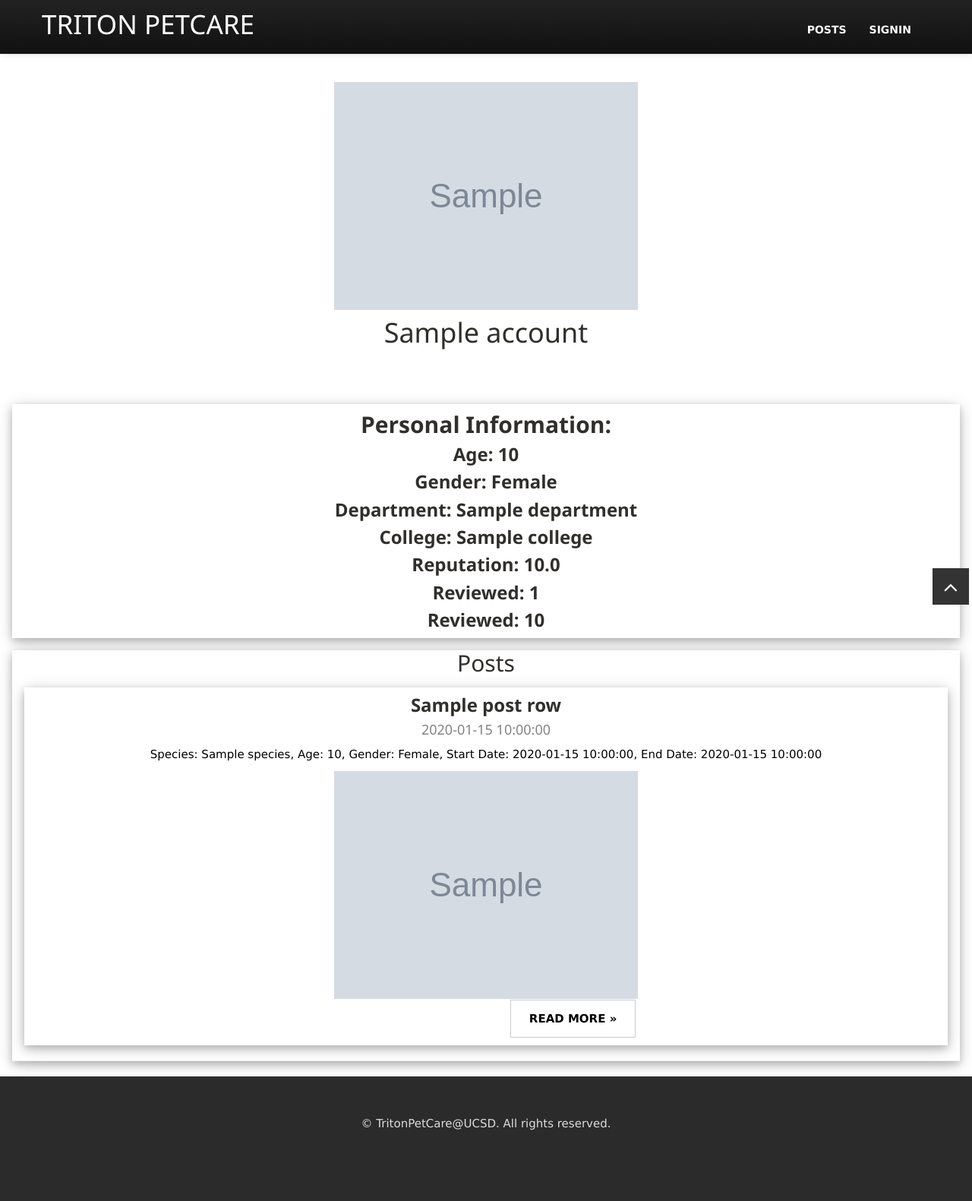
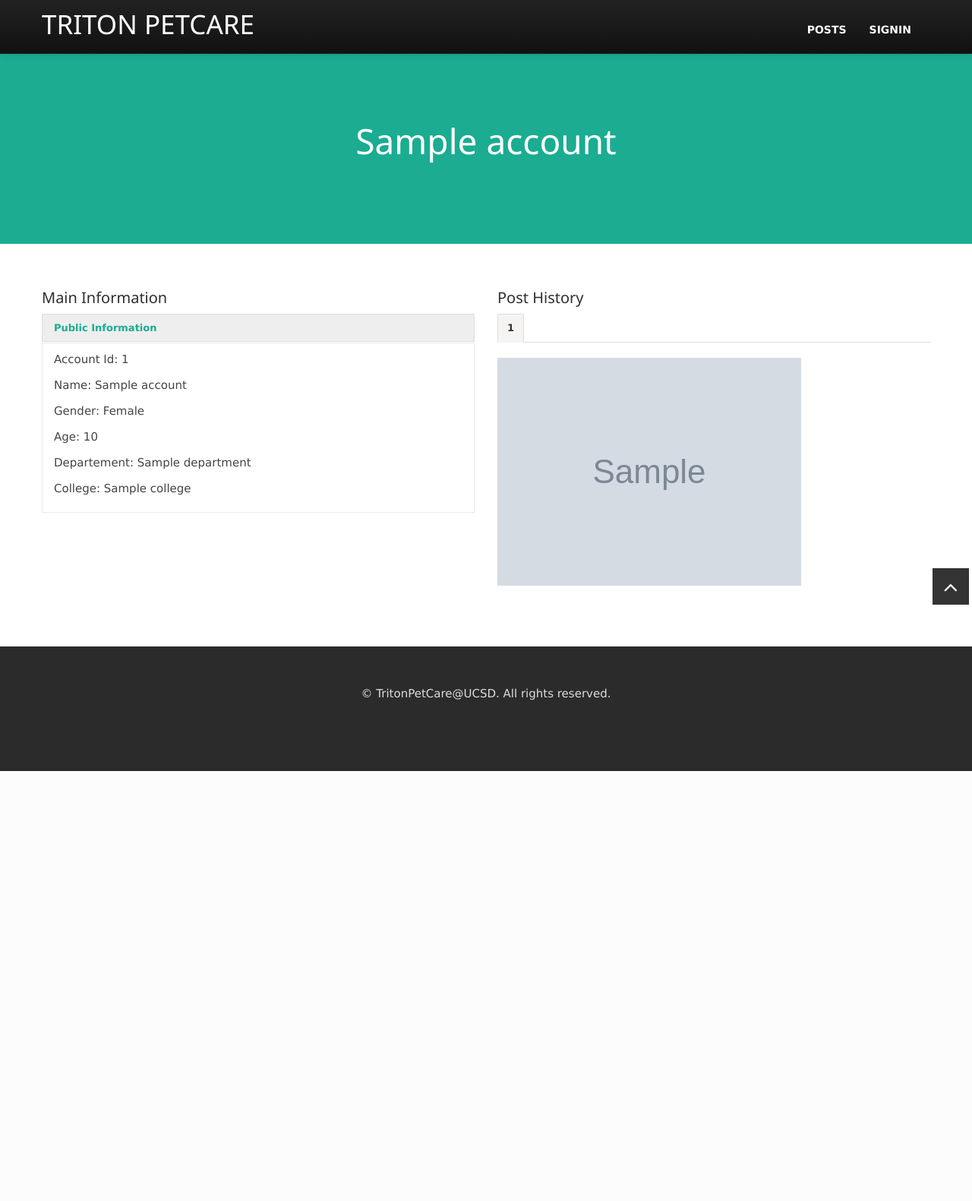
Before and after one commit to UCSD-CSE-210/tritonPetCare, a Flask app: template PetCare/templates/profile.html in a window 1280 px wide. Shown: the whole page at 76% size. After the commit the page ends 1015 px from the top, so only its background shows below. Run offline with Flask 2, Linux system fonts and the light colour scheme; the template is opened without the code that fills it: most values are stand-ins (such as "Sample title", 1, 10 or a date in 2020); grey boxes marked "Sample" are stand-in pictures; some libraries are stand-ins or nearby versions.

Commit message:
Change profile style.

```diff
--- a/PetCare/blueprints/PetCare.py
+++ b/PetCare/blueprints/PetCare.py
@@ -193,7 +193,7 @@ def prompt_login():
 		return render_template('prompt_login.html', userId=request.args['userId'].rstrip(), targetId=request.args['targetId'], error=None)
 	accountDao = AccountDao()
 	if not accountDao.check_account_id_password(request.form['userId'], request.form['password']):
-		return render_template('prompt_login.html', userId=request.form['userId'], targetId=request.form['password'], error="Wrong Password")
+		return render_template('prompt_login.html', userId=request.form['userId'], targetId=request.form['targetId'], error="Wrong Password")
 	session['logged_in'] = request.form['userId']
 	return redirect(url_for('PetCare.profile', userId=request.form['targetId']))
 
--- a/PetCare/templates/profile.html
+++ b/PetCare/templates/profile.html
@@ -34,79 +34,116 @@
       }
     </style>
 </head>
-  <header class="w3-container w3-center w3-padding-48 w3-white">
-    {% for post in posts%}
-    <img class="max-img" src="{{post.image1}}" />
+
+  <section class="spacer green">
+    <div class="container">
+      <div class="row">
+        <div class="span12 aligncenter flyUp">
+          <h2 class="pagetitle">{{account.name}}
+        </div>
+      </div>
+    </div>
+  </section>
+
+  <!-- section: team -->
+  <section id="maincontent" class="inner">
+    <div class="container">
+      <div class="row">
+
+        <div class="span6">
+          <h4>Main Information</h4>
+          <!-- start: Accordion -->
+          <div class="accordion" id="accordion2">
+            <div class="accordion-group">
+              <div class="accordion-heading">
+                <a class="accordion-toggle active">Public Information</a>
+              </div>
+              <div id="collapseOne" class="accordion-body collapse in">
+                <div class="accordion-inner">
+                  <p>
+                    Account Id: {{ account.id }}
+                  </p>
+                  <p>
+                    Name: {{ account.name }}
+                  </p>
+                  <p>
+                    Gender: {{ 'Male' if account.gender==1 else 'Female' }}
+                  </p>
+                  <p>
+                    Age: {{ account.age }}
+                  </p>
+                  <p>
+                    Departement: {{ account.department }}
+                  </p>
+                  <p>
+                    College: {{ account.college }}
+                  </p>
+                </div>
+              </div>
+            </div>
+            {% if session.logged_in == account.id %}
+              <div class="accordion-group">
+                <div class="accordion-heading">
+                  <a class="accordion-toggle active">Private Information</a>
+                </div>
+                <div id="collapseTwo" class="accordion-body collapse in">
+                  <div class="accordion-inner">
+                    <p>
+                      Email: {{ account.email + "@ucsd.edu" }}
+                    </p>
+                    <p>
+                      Reputation: {{ account.reputation_sum / account.reputation_num }}
+                    </p>
+                  </div>
+                </div>
+              </div>
+            {% endif %}
+          </div>
+          <!--end: Accordion -->
+        </div>
+
+        <div class="span6">
+          <h4>Post History</h4>
+          {% if posts|length == 0 %}
+            <h4>This user has not posted anything yet.</h4>
+          {% else %}
+            <div class="tabbable">
+              <ul class="nav nav-tabs">
+                <li class="active"><a href="#post1" data-toggle="tab">1</a></li>
+                {% for i in range(2,posts|length+1) %}
+                  <li><a href={{"#post"+i|string}} data-toggle="tab">{{i}}</a></li>
                 {% endfor %}
-  <h1>{{account.name}}</h1>
-</header>
-
-<div class="w3-card-4 w3-margin w3-white">
-    <div class="w3-container", align="center">
-      <h2><b>Personal Information: </b></h2>
-      <h3><b>Age: {{account.age}} </b></h3>
-      {% if account.gender == 1 %}
-        <h3><b>Gender: Male </b></h3>
-      {% else %}
-        <h3><b>Gender: Female </b></h3>
+              </ul>
+              <div class="tab-content">
+                {% for i in range(1,posts|length+1) %}
+                  <div class="tab-pane active" id={{"post"+i|string}}>
+                    <img src="{{ posts[i-1].image1 }}" alt="Mountain View">
+                  </div>
+                {% endfor %}
+              </div>
+            </div>
           {% endif %}
-      <h3><b>Department: {{account.department}} </b></h3>
-      <h3><b>College: {{account.college}} </b></h3>
-      <h3><b>Reputation: {{account.reputation_sum/account.reputation_num}}</b></h3>
-      <h3><b>Reviewed: {{account.reputation_num}}</b></h3>
-      <h3><b>Reviewed: {{account.reputation_sum}}</b></h3>
         </div>
       </div>
 
-<div class="w3-card-4 w3-margin w3-white", align="center">
-  {% if posts|length == 0 %}
-    <h2><b>No avaible post!</b></h2>
-  {% else %}
-    <h2>Posts</h2>
-    {% for post in posts %}
-      <div class="w3-card-4 w3-margin w3-white">
-        <div class="w3-container">
-          <h3><b>{{post.name}}</b></h3>
-          <h5><span class="w3-opacity">{{post.post_date}}</span></h5>
-        </div>
-
-        <div class="w3-container">
-          {% if post.gender == 1 %}
-            <p>Species: {{post.species}}, Age: {{post.age}}, Gender: Male, Start Date: {{post.start_date}}, End Date: {{post.end_date}} </p>
-          {% else %}
-            <p>Species: {{post.species}}, Age: {{post.age}}, Gender: Female, Start Date: {{post.start_date}}, End Date: {{post.end_date}} </p>
-          {% endif %}
-        </div>
-        <div class="post-image">
-          <img class="max-img" src="{{post.image1}}" />
-        </div>
-        <div class="w3-container">
-          <div class="w3-row">
-            <div class="w3-col m8 s12">
-              <p align="right"><button class="w3-button w3-padding-large w3-white w3-border"><b>READ MORE »</b></button></p>
+      {% if status == 'INTERESTED' %}
+        <div class="row">
+          <div class="span12">
+            <div class="span3">
+              <form action="{{ url_for('PetCare.match') }}" method=post>
+                <input type=hidden name=userId value={{ request.args['userId'] }}>
+                <input type=submit value=Approve class="btn btn-primary btn-large btn-rounded" style="width:250px;">
+              </form>
             </div>
           </div>
         </div>
-      </div>
-      <hr>
-    {% endfor %}
-  {% endif %}
-</div>
-{% if session.logged_in %}
-    <ul class=post>
-    <li><h2>{{ account.name }}</h2>
-      {{ account.id + '\t' }}
-    {% if status == 'INTERESTED' %}
-      <form action="{{ url_for('PetCare.match') }}" method=post>
-      <dl>
-        <dt><input type=hidden name=userId value={{ request.args['userId'] }}>
-        <dt><input type=submit value=Approve>
-      </dl>
       {% endif %}
       {% if status[:7] == 'MATCHED' %}
+        <div class="row">
+          <div class="span12">
+            <div class="span3">
               <form action="{{ url_for('PetCare.review') }}" method=post>
-      <dl>
-        <div class="stars">
+                <div class="stars" style="width: 300px; margin-left: 32%">
                   {% for i in [5, 4, 3, 2, 1] %}
                     {% if i|string == status[7] %}
                       <input class={{"star star-"+i|string}} id={{"star-"+i|string}} type=radio name=review value={{i}} checked />
@@ -116,9 +153,15 @@
                     <label class={{"star star-"+i|string}} for={{"star-"+i|string}}></label>
                   {% endfor %}
                 </div>
-        <dt><input type=submit value="Submit Review">
-      </dl>
+                <input class="btn btn-large btn-theme" type=submit value="Submit Review" style="width: 300px; margin-left: 38%; margin-top: 2%">
+              </form>
+            </div>
+          </div>
+        </div>
       {% endif %}
-    </ul>
-  {% endif %}
+
+    </div>
+    <!-- end container -->
+  </section>
+
 {% endblock %}
```
Also changed, not shown: PetCare/templates/prompt_login.html (+12 -5 lines). Lines whose indentation alone changed are shown as unchanged.
